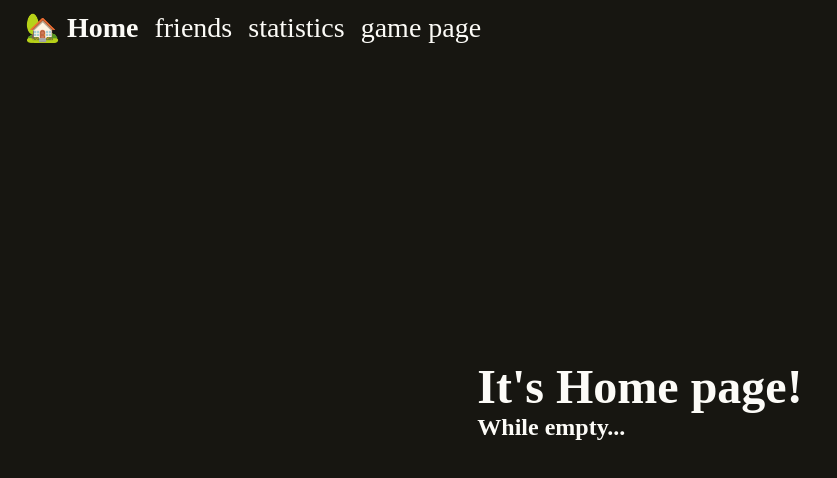
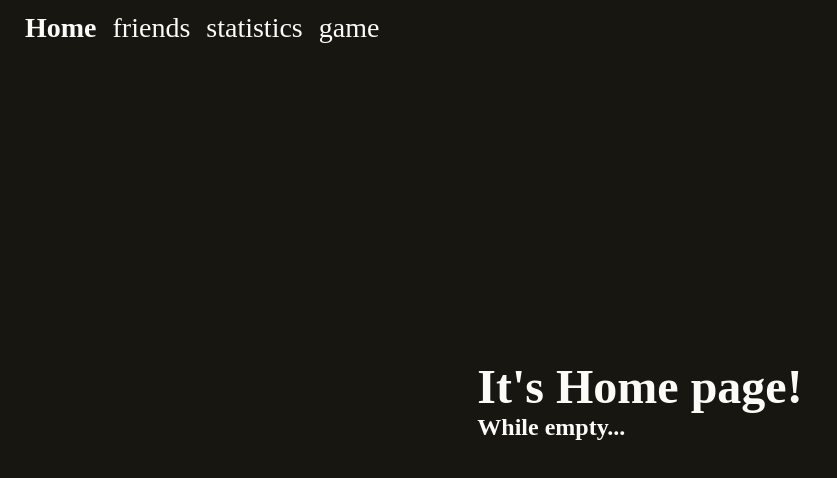
Before and after one commit to please-the-turtle/tetris-client, a React (Create React App) app: page / in a window 1280 px wide. Shown: the top 478 px of the page, without its empty margins (0-837 px from the left). Built offline with nearby package versions, Linux system fonts and the light colour scheme; a web font is replaced by a local one.

Commit message:
Header component changed.

```diff
--- a/src/components/Header/Header.scss
+++ b/src/components/Header/Header.scss
@@ -1,16 +1,12 @@
 @import "/src/_vars";
 
-.header {
+header {
     color: $white;
     display: flex;
     height: 35px;
 }
 
-.header__navigation {
-    gap: 16px;
-    flex-direction: row;
-    display: flex;
-
+%nav-link {
     a {
         font-size: 28px;
         text-decoration: none;
@@ -21,11 +17,52 @@
     }
 }
 
+.header__navigation {
+    display: flex;
+    gap: 16px;
+    flex-direction: row;
+
+    @extend %nav-link;
+}
+
+.sidebar {
+    display: flex;
+    gap: 16px;
+    flex-direction: column;
+    margin-left: auto;
+    translate: -200%;
+    align-items: flex-start;
+    padding: 20px;
+    backdrop-filter: blur(4px);
+    border-radius: 10px;
+    position: relative;
+    z-index: 600;
+
+    @extend %nav-link;
+    transition: 350ms;
+}
+
+.sidebar__button {
+    background-color: $darkest;
+    cursor: pointer;
+    font-size: 1.5em;
+
+    &:active {
+        background-color: $darkest;
+    }
+}
+
+.active {
+    translate: 0;
+    transition: 350ms;
+}
+
 .header__navigation__item {
     display: flex;
     flex-direction: row;
     align-items: center;
     justify-content: center;
+    gap: 6px
 }
 
 .header__navigation__item_bold {
--- a/src/components/Header/index.jsx
+++ b/src/components/Header/index.jsx
@@ -1,16 +1,66 @@
+import React, { useState } from 'react';
+import useWindowSize from '../../hooks/useWindowSize';
 import './Header.scss';
+import '../../_vars.scss';
 import { Link } from 'react-router-dom';
+import * as IoIcons from 'react-icons/io';
+import { IconContext } from 'react-icons';
 
 export default function Header() {
+    const windowSize = useWindowSize();
+    const [sidebar, setSidebar] = useState(false);
+
+    const showSidebar = () => setSidebar(!sidebar);
+
+    const navLinksData = [
+        {
+            title: "Home",
+            path: "/",
+            cName: "header__navigation__item header__navigation__item_bold"
+        },
+        {
+            title: "friends",
+            path: "friends",
+            cName: "header__navigation__item"
+        },
+        {
+            title: "statistics",
+            path: "statistics",
+            cName: "header__navigation__item"
+        },
+        {
+            title: "game",
+            path: "game",
+            cName: "header__navigation__item"
+        },
+    ];
+
+    const showNavLinks = () => navLinksData.map((item, index) => {
+        return (
+            <Link key={index} to={item.path} className={item.cName}>
+                <span>{item.title}</span>
+            </Link>
+        )
+    });
+
     return (
-        <header className='header'>
-            <nav className='header__navigation'>
-                <Link to='' className='header__navigation__item header__navigation__item_bold'>🏡 Home</Link>
-                <Link to='friends' className='header__navigation__item'>friends</Link>
-                <Link to='statistics' className='header__navigation__item'>statistics</Link>
-
-                <Link to='game' className='header__navigation__item'>game page</Link>
-            </nav>
+        <header>
+            <IconContext.Provider value={{ color: '#fff' }}>
+                {(windowSize.width > 480) ? (
+                    <nav className='header__navigation'>
+                        {showNavLinks()}
+                    </nav>) : (
+                    <div className=''>
+                        <button className='sidebar__button' onClick={showSidebar}>
+                            {sidebar ? <IoIcons.IoMdClose /> : <IoIcons.IoMdMenu />}
+                        </button>
+                        <nav className={sidebar ? 'sidebar active' : 'sidebar'}
+                            onClick={showSidebar}>
+                            {showNavLinks()}
+                        </nav>
+                    </div>
+                )}
+            </IconContext.Provider>
         </header>
     )
 }
```
